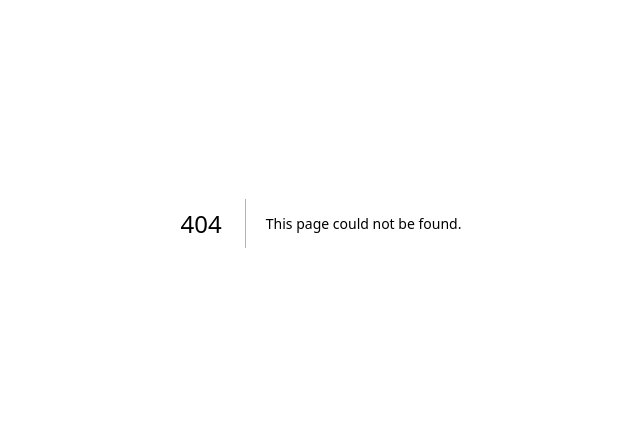
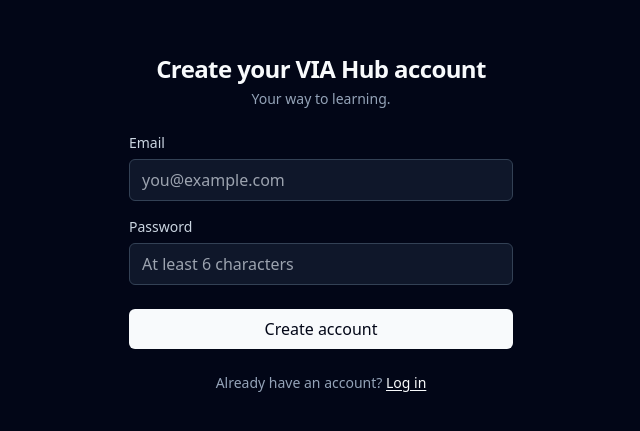
Before and after one commit to viahub-dev/via-hub, a Next.js app: page /signup in a window 1280 px wide. Before the commit this address had no page. Shown: the part 177-608 px from the top of the page, without its empty margins (319-959 px from the left). Built offline with nearby package versions, Linux system fonts and the light colour scheme; no server answers.

Commit message:
Add signup page

```diff
--- /dev/null
+++ b/app/signup/page.tsx
@@ -0,0 +1,24 @@
+import Link from "next/link";
+import AuthForm from "@/components/auth/AuthForm";
+
+export default function SignupPage() {
+  return (
+    <main className="flex min-h-screen flex-col items-center justify-center gap-6 bg-slate-950 text-slate-50 px-6">
+      <div className="text-center">
+        <h1 className="text-2xl font-semibold tracking-tight">
+          Create your VIA Hub account
+        </h1>
+        <p className="text-slate-400 text-sm mt-1">Your way to learning.</p>
+      </div>
+
+      <AuthForm mode="signup" />
+
+      <p className="text-sm text-slate-400">
+        Already have an account?{" "}
+        <Link href="/login" className="text-slate-50 underline underline-offset-2">
+          Log in
+        </Link>
+      </p>
+    </main>
+  );
+}
```
